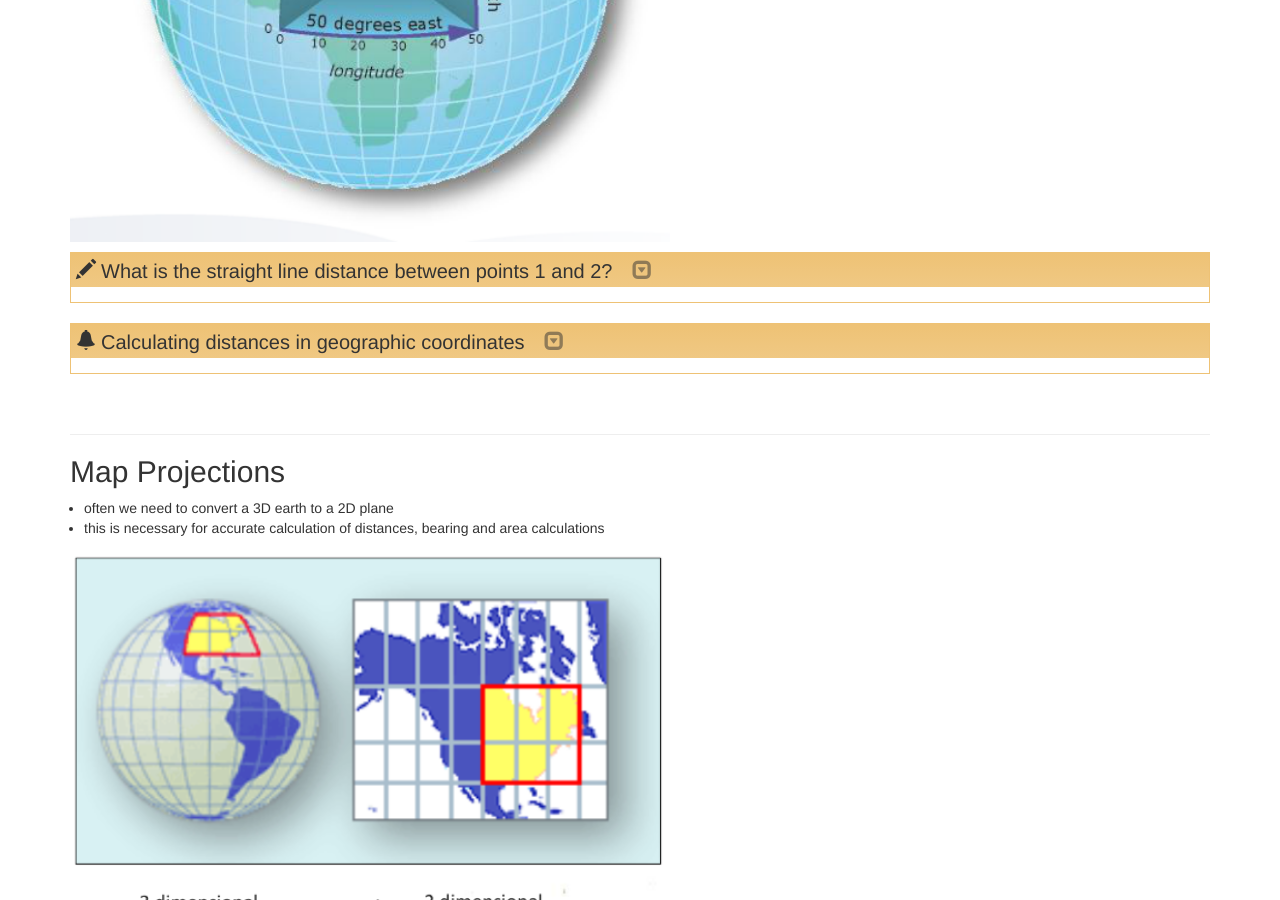
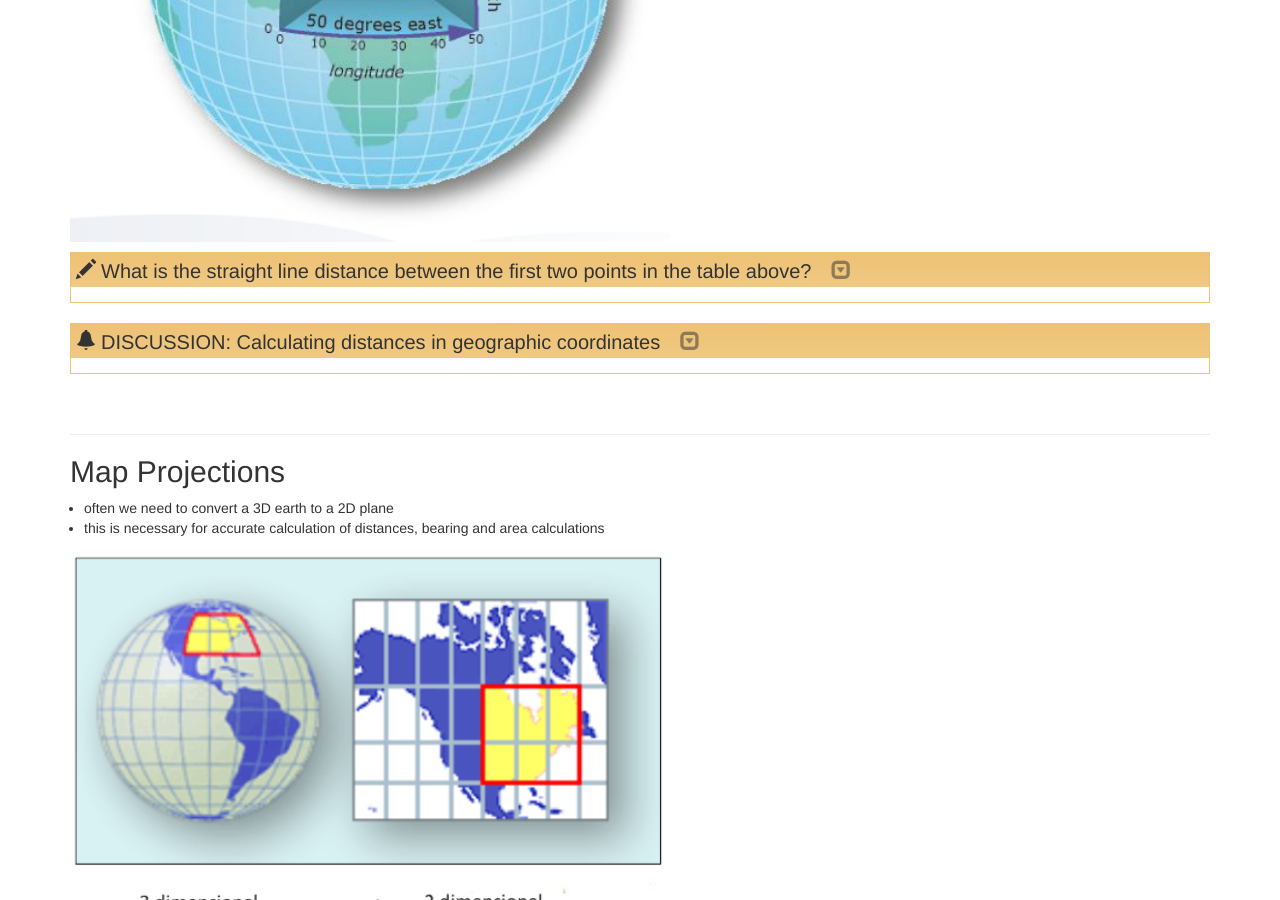
Before and after one commit to uwescience/SQL-geospatial-tutorial, a Jekyll site: the page built from _episodes/04-geospatialQueries.md, in a window 1280 px wide and 900 px high, scrolled down 1306 px. Built offline with Jekyll 4.4.1, drawn with Linux system fonts in a browser that asks for light colours; some of the changed text lies outside the part shown.

Commit message:
tidy up challenge question on straight line distance

```diff
--- a/_episodes/04-geospatialQueries.md
+++ b/_episodes/04-geospatialQueries.md
@@ -11,6 +11,7 @@ objectives:
 - "Become familiar with some of the geospatial toolkits within PostGIS"
 keypoints:
 - "All geospatial analysis requires a knowledge of reference frames and coordinate systems"
+- "Be sure to use the correct coordinate system to match your analysis, otherwise you can get unexpected results"
 - "many databases have extensions that encode geospatial information (e.g. PostGIS)"
 - "PostGIS functions provide a wide range of tools to incorporate spatial analysis into your workflow"
 ---
@@ -43,10 +44,7 @@ LIMIT 5;
 
 <img src="../assets/img/databaseIntro/earthLatLong2.png" width = "600">
 
-> ## What is the straight line distance between points 1 and 2?
-> Point 1: 47.6158384, -112.3181689
->
-> Point 2:  47.60087709, -112.3312162
+> ## What is the straight line distance between the first two points in the table above?
 {: .challenge}
 
 <!--
@@ -66,7 +64,7 @@ Estimated distance is 2.207 km
 {: .output}
 -->
 
-> ## Calculating distances in geographic coordinates
+> ## DISCUSSION: Calculating distances in geographic coordinates
 > * is it possible for us to calculate straight line distances directly from latitude and longitude data?
 > * Why or why not?
 > * Are distances between lines of latitude always the same? Between lines of longitude?
```
Also changed, not shown: 1 other file.
